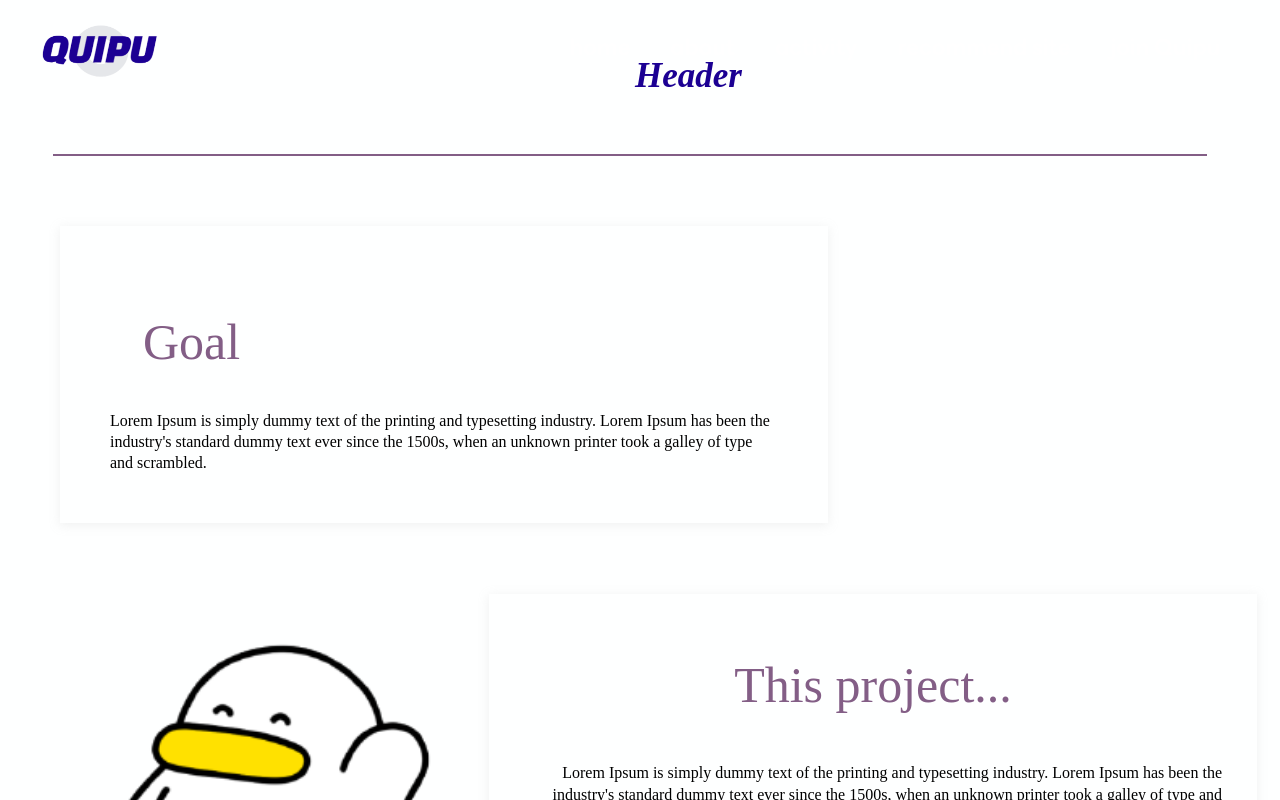
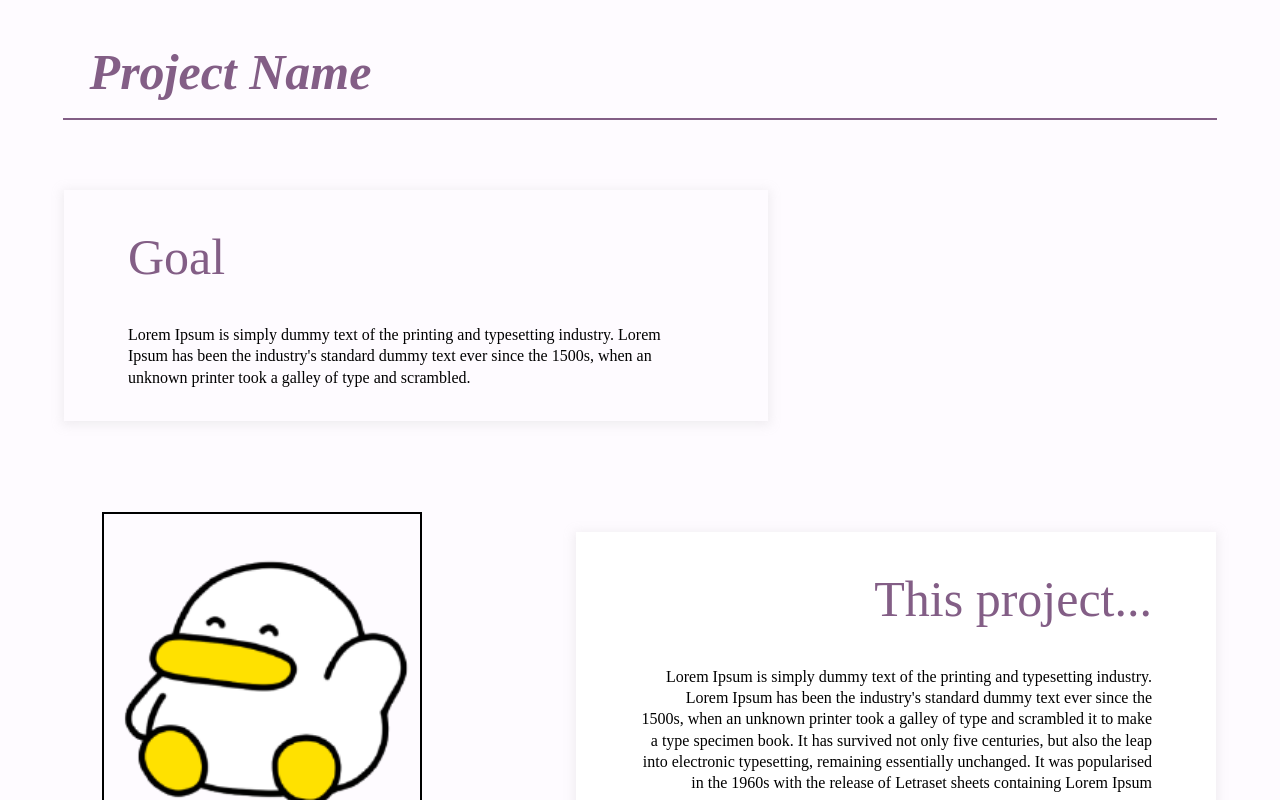
Before and after one commit to Quipu-Developers/quipu-main-frontend, a React (Create React App) app: page /detail in a window 1280 px wide. Built offline with nearby package versions, Linux system fonts and the light colour scheme.

Commit message:
feat:HC2까지 모바일배치

```diff
--- a/src/App.css
+++ b/src/App.css
@@ -2,24 +2,6 @@
     position: fixed;
     z-index: 1000;
     top: 0;
-    display: flex;
-    justify-content: space-between;
-    align-items: center;
-    width: 100%;
-    height: 80px;
-    padding: 0px 40px;
-
-    @media (max-width: 900px) {
-      height: 60px;
-      padding: 15px;
-    }
-
-  }
-
-  .showcase__navbar {
-    position: fixed;
-    z-index: 1000;
-    top: 10px;
     display: flex;
     justify-content: space-between;
     align-items: center;
--- a/src/App.js
+++ b/src/App.js
@@ -61,7 +61,9 @@ function AppContent() {
   return (
 
         <div basename={process.env.PUBLIC_URL}>
-          <nav className={isDetailPage?'showcase__navbar':'navbar'}>
+          {!isDetailPage &&
+            (
+              <nav className="navbar">
 
                 <div className="navbar__logo">
                   <NavLink to="/#home" onClick={closeMenu} smooth>
@@ -115,6 +117,9 @@ function AppContent() {
 
               </nav>
 
+            )
+          }
+
           <Routes>
             <Route path="/" element={
               <>
--- a/src/components/ShowcaseDetail/Detail.css
+++ b/src/components/ShowcaseDetail/Detail.css
@@ -1,34 +1,37 @@
+/*전체*//**//**//**//**//**//**//**//**//**//**//**/
 .detail {
-  background-color: rgba(254, 255, 255, 1);
+  background-color: rgba(254, 251, 255, 1);
   overflow: auto;
   width: 100%;
   height: 100vh;
+  top:0;
 }
 
-.detail-header {
-  /* width: 370px;
-  height: 77px; */
-  margin-top: 38px;
-  margin-left: 97px;
+.detail_header {
+  width: 100%;
+}
+
+.detail_header h1 {
+  text-align: left;
+  margin-left: 7%;
+  margin-bottom: 0;
   font-family: "Lora", serif;
-  font-optical-sizing: auto;
+  font-style: italic;
   font-weight: 700;
-  font-style: italic;
   font-size: 50px;
   line-height: 76.8px;
   color: rgba(131, 94, 134, 1);
 }
 
-#detail-hr {
+.detail_header hr {
   width: 90%;
-  margin-top: 39px;
-  margin-left: 53px;
   border: 1px solid rgba(131, 94, 134, 1);
 }
 
 /*main*//**//**//**//**//**//**//**//**//**//**//**/
 
 .main {
+  width: 100%;
   margin-top: 70px;
 }
 
@@ -37,92 +40,116 @@
 .goal-card {
   display: flex;
   flex-direction: column;
-  width: 60%;
-  margin-left: 60px;
-  padding: 50px;
-  font-family: "Playfair Display", serif;
-  font-optical-sizing: auto;
+  width: 55%;
+  margin-left: 5%;
+  padding-left: 5%;
+  padding-right: 5%;
   color: rgba(255, 255, 255, 1);
-  box-shadow: 0 2px 10px 0 rgba(196, 196, 196, 0.25);
+  box-shadow: 0 2px 10px 2px rgba(196, 196, 196, 0.25);
+
+  @media (max-width:900px) {
+    width:90%;
+  }
 }
 
 .goal-card h1{
-  width: 163px;
-  height: 67px;
+  text-align: left;
+  font-family: "Playfair Display", serif;
+  font-weight: 400;
   font-size: 50px;
-  font-weight: 400;
   line-height: 66.65px;
-  color: rgba(131, 94, 134, 1);
+  color:rgba(131, 94, 134, 1);
 }
 
 .goal-card p{
-  width: 100;
-  height: 63px;
+  display:block;
+  margin-bottom: 33.5px;
+  font-family: "Playfair Display", serif;
   font-weight: 400;
   font-size: 16px;
   line-height: 21.33px;
-  color: black;
+  color:black;
 }
+
 
 /*Description with image*//**//**//**//**//**//**//**//**//**//**//**/
 
 .description {
   display: flex;
   flex-direction: row;
-  justify-content: space-around;
+  justify-content: space-between;
 
   @media (max-width: 900px){
     flex-direction: column;
     justify-content: center;
-    align-itmes: center;
+    align-items: center;
   }
 }
 
-.description img {
+.dc__container--img{
+  width: 320px;
+  height: 320px;
+  overflow: hidden;
+  border: 2px solid black;
+  margin-top: 70px;
+  margin-left: 8%;
+
+  @media (max-width: 900px) {
+    margin-left:0;
+  }
+}
+
+.dc__container--img img{
   object-fit:cover;
-  height: 340px;
-  width: 340px;
-  margin-top: 50px;
-  margin-left: 80px;
-
-  /* @media (max-width: 900px){
-    margin: 0 auto;
-  } */
+  width: 100%;
 }
 
 .dc-card {
   display: flex;
+  flex-direction: column;
   justify-content: flex-end;
-  flex-direction: column;
   text-align: right;
-  width: 60%;
-  padding: 25px;
-  margin-top: 50px;
-  font-family: "Playfair Display", serif;
-  font-optical-sizing: auto;
-  color: rgba(255, 255, 255, 1);
-  box-shadow: 0 2px 10px 0 rgba(196, 196, 196, 0.25);
+  width: 50%;
+  margin-top: 7%;
+  margin-right: 5%;
+  padding-left: 5%;
+  padding-right: 5%;
+  background-color: white;
+  box-shadow: 0 2px 10px 2px rgba(196, 196, 196, 0.25);
+
+  @media (max-width:900px){
+    justify-content: flex-start;
+    text-align: left;
+    width: 90%;
+    margin-top: 90px;
+    margin-right: 0;
+  }
 }
 
-.dc-card h1 {
+.dc-card h1, .dc-card p {
+  font-family: "Plyafair Display", serif;
   font-weight: 400;
+}
+
+.dc-card h1{
   font-size: 50px;
   line-height: 66.65px;
-  color:rgba(131, 94, 134, 1);
+  color: rgba(131, 94, 134, 1);
+  text-align: right;
+
+  @media (max-width:900px) {
+    text-align: left;
+  }
 }
 
-.dc-card span{
-  margin: 0;
-  font-size:30px;
-  color:rgba(131, 94, 134, 1)
+.dc-card span {
+  font-size: 30px;
+  color: rgba(131, 94, 134, 1);
 }
 
-.dc-card p {
-  margin: 0;
-  padding: 10px;
-  font-weight:400px;
-  font-size:16px;
-  line-height:21.33px;
+.dc-card p{
+  font-size: 16px;
+  line-height: 21.33px;
   color: black;
 }
 
@@ -130,128 +157,168 @@
   display: flex;
   flex-direction: row;
   justify-content: flex-end;
-}
-
-.dccard-link img{
-  width: 30px;
-  height: 30px;
-  margin: 7px;
+  padding-bottom: 5%;
 }
 
 .dccard-link button{
   cursor: pointer;
-  border: 0cm;
+  width: 40px;
+  height: 40px;
+  margin: 5px;
+  background-color: white;
+  border: 0px solid white;
+}
+
+.dccard-link img{
+  width: 100%;
+  object-fit: cover;
 }
 
 /*history*//**//**//**//**//**//**//**//**//**//**//**/
 
+.history {
+  width: 100%;
+  padding-left: 7%;
+}
+
 .history h1{
+  text-align: left;
   font-family: "Playfair Display", serif;
   font-weight: 400;
   font-size: 50px;
-  line-height:66.65px;
-  margin-left: 40px;
-  color:rgba(131, 94, 134, 1);
+  line-height: 66.65px;
+  color: rgba(131, 94, 134, 1);
+
+  @media (min-width:900px){
+    position:relative;
+    bottom: 65px;
+    right: 2%;
+  }
 }
 
-.history-row1 {
-  display: flex;
+.history-row1{
+  display:flex;
   flex-direction: row;
-  justify-content: space-around;
+  justify-content: space-between;
 
   @media (max-width: 900px){
     flex-direction: column;
-    justify-content: center;
   }
 }
 
 /*historycard 1*//**//**//**//**//**//**//**//**//**//**//**/
 
-.history-card1 {
+.history-card1, .historybox-1-1 {
+  width: 100%;
   display: flex;
   flex-direction: row;
   justify-content: left;
-  margin-left: 60px;
+}
+
+.history-card1-img {
+  width: 353px;
+  height: 246px;
+}
+
+.history-card1-img img{
+  width: 100%;
+  height: 100%;
+  object-fit: cover;
 }
 
 .historybox-1 {
-  margin-left: 10px;
+  display: flex;
+  justify-content: left;
+  flex-direction: column;
+  width: 50%;
 }
 
-.history-card1 img {
-  height: 246px;
-  object-fit: contain;
-}
-
-.historybox-1 img {
-  width: 30px;
-  height: 30px;
-}
-
-.historybox-1 h4 {
+.historybox-1 h4{
   font-family: "Source Serif 4", serif;
   font-weight: 600;
   font-size: 20px;
   line-height: 25.06px;
   color: rgba(131, 94, 134, 1);
+  padding-left: 9px;
+  margin-bottom: 9px;
 }
 
-.historybox-1 p {
-  max-width: 100%;
+.historybox-1 p{
   font-family: "Inter", sans-serif;
   font-weight: 400;
   font-size: 13px;
   line-height: 15.73px;
   color: rgba(100, 100, 100, 1);
+
+  padding-left: 9px;
 }
 
-.historybox-2 {
-  display: flex;
-  flex-direction: row;
-  justify-content: flex-start;
-  margin-top: 10px;
-  gap: 10px;
+.historybox-1-1 {
+  padding-top: 18px;
+  padding-left: 9px;
 }
 
-.historybox-3 {
-  background-color: rgba(243, 217, 255, 0.8);
+.historybox-1-1 img{
+  cursor: pointer;
+  width: 30px;
+  height: 30px;
+  position: relative;
+  top: 30%;
+}
+
+.historybox-1-2 {
+  background-color: rgba(243, 217, 255, 0.85);
   padding: 10px;
   width: 165px;
   height: 165px;
+
   position: relative;
-  top:10px;
-  right: 80px;
+  right: 30%;
+  top: 2%;
 }
 
-.historybox-3 img{
-  min-width: 100%;
-  height: auto;
+.historybox-1-2 img{
+  width: 100%;
+  height: 100%;
+  object-fit: cover;
 }
 
 /*historycard 2*//**//**//**//**//**//**//**//**//**//**//**/
 
 .history-card2 {
+  width: 100%;
   display: flex;
   flex-direction: row;
   justify-content: right;
-  margin-right: 60px;
-  margin-top: 60px;
+  margin-right: 5%;
+  margin-top: 5%;
+
+  @media (max-width:900px) {
+    position: relative;
+    right: 20px;
+    margin-top: 10%;
+  }
 }
 
-.historybox-4 {
+.historybox-2 {
   padding: 10px;
   text-align: end;
-  max-width: 100%;
-  height:fit-content;
+  width: 100%;
+  height: fit-content;
   background-color: rgba(243, 217, 255, 0.85);
 
   position: relative;
-  top: 220px;
-  left: 30px;
+  top: 55%;
+  left: 5%;
   z-index: 2;
+
+  @media (max-width:900px) {
+    top: 300px;
+  }
 }
 
-.historybox-4 h4 {
+.historybox-2 h4 {
+  margin: 10px;
   font-family: "Source Serif 4", serif;
   font-weight: 600;
   font-size: 20px;
@@ -260,7 +327,7 @@
   background-color: transparent;
 }
 
-.historybox-4 p {
+.historybox-2 p {
   font-family: "Inter", sans-serif;
   font-weight: 400;
   font-size: 13px;
@@ -269,14 +336,15 @@
   background-color: transparent;
 }
 
-.historybox-5 {
+.historybox-2-1 {
   display: flex;
   flex-direction: row;
   justify-content: flex-end;
   background-color: transparent;
+  padding-top: 5px;
 }
 
-.historybox-5 button {
+.historybox-2-1 button {
   cursor: pointer;
   width: 32px;
   height: 32px;
@@ -285,26 +353,26 @@
   background-color: transparent;
 }
 
-.historybox-5 img {
+.historybox-2-1 img {
   border-radius: 7px;
 }
 
-.historybox-6 {
+.historybox-3 {
   position: relative;
-  max-width: 100%;
+  width: 100%;
   height: auto;
 }
 
 #detail-base-image {
   position: relative;
-  width: 295px;
+  width: 100%;
   z-index: 1;
 }
 
 #detail-overlay-image {
   position: relative;
-  bottom: 467px;
-  left:277px;
+  left: 95%;
+  bottom: 97%;
   z-index: 2;
   background-color: transparent;
 }
--- a/src/components/ShowcaseDetail/Detail.js
+++ b/src/components/ShowcaseDetail/Detail.js
@@ -6,11 +6,10 @@ function Detail(){
   return (
     <div className="detail">
 
-      <header className="detail-header">
-        <h1>Header</h1>
-      </header>
-
-      <hr id="detail-hr"></hr>
+      <div className="detail_header">
+        <h1>Project Name</h1>
+        <hr></hr>
+      </div>
 
       <main className="main">
 
@@ -20,7 +19,9 @@ function Detail(){
         </div>
 
         <div className="description">
-          <img src={process.env.PUBLIC_URL + '/ShowcaseDetail-img/곽철이.png'} alt="활동사진"/>
+          <div className="dc__container--img">
+            <img src={process.env.PUBLIC_URL + '/ShowcaseDetail-img/곽철이.png'} alt="활동사진"/>
+          </div>
           <DcCard/>
         </div>
 
@@ -34,8 +35,8 @@ function Detail(){
 
       </main>
 
-      <footer className="footer">
-      </footer>
+      {/* <footer className="footer">
+      </footer> */}
 
     </div>
 
@@ -69,7 +70,7 @@ function DcCard(){
         with the release of Letraset sheets containing Lorem Ipsum passages.
       </p>
 
-      <p>
+      <p style={{paddingTop:'5%',paddingBottom:'5%'}}>
         <span>for</span> Lorem Ipsum is simply dummy text of the printing
       </p>
 
@@ -90,14 +91,16 @@ function HistoryCard1(){
 
   return(
     <div className="history-card1">
-      <img src={process.env.PUBLIC_URL + '/ShowcaseDetail-img/회의1.jpg'} alt="회의1" />
+      <div className="history-card1-img">
+        <img src={process.env.PUBLIC_URL + '/ShowcaseDetail-img/회의1.jpg'} alt="회의1" />
+      </div>
       <div className="historybox-1">
         <h4>20xx.xx.xx</h4>
         <p>
           ac lacus, varius ipsum luctus lobortis, lacus elit. elit.
           sit eget non libero, adipiscing urna. urna. dui. tincidunt diam
         </p>
-        <div className="historybox-2">
+        <div className="historybox-1-1">
           <img src={process.env.PUBLIC_URL + '/ShowcaseDetail-img/html.png'} alt="html 로고"/>
           <p>
             non. malesuada In Lorem ipsum varius cursus at,
@@ -105,7 +108,7 @@ function HistoryCard1(){
             odio diam Ut sit quam
           </p>
         </div>
-        <div className="historybox-3">
+        <div className="historybox-1-2">
           <img src={process.env.PUBLIC_URL + '/ShowcaseDetail-img/회의2.jpg'} alt="회의2"></img>
         </div>
       </div>
@@ -116,13 +119,13 @@ function HistoryCard1(){
 function HistoryCard2(){
   return(
     <div className="history-card2">
-      <div className="historybox-4">
+      <div className="historybox-2">
         <h4>20xx.xx.xx</h4>
         <p style={{textAlign:'start', paddingLeft:'10px'}}>
           ac lacus, varius ipsum luctus lobortis, lacus elit. elit.
           sit eget non libero, adipiscing urna. urna. dui. tincidunt diam
         </p>
-        <div className="historybox-5">
+        <div className="historybox-2-1">
           <button onClick={() => { window.open("https://javascript.com") }}>
             <img src={process.env.PUBLIC_URL + '/ShowcaseDetail-img/js.png'} alt="js logo" />
           </button>
@@ -137,7 +140,7 @@ function HistoryCard2(){
         </div>
       </div>
 
-      <div className="historybox-6">
+      <div className="historybox-3">
         <img id="detail-base-image" src={process.env.PUBLIC_URL + '/ShowcaseDetail-img/회의3.jpg'} alt="회의3"/>
         <img id="detail-overlay-image" src={process.env.PUBLIC_URL + '/ShowcaseDetail-img/pin.png'} alt="pin"/>
       </div>
```
Lines whose indentation alone changed are shown as unchanged.
